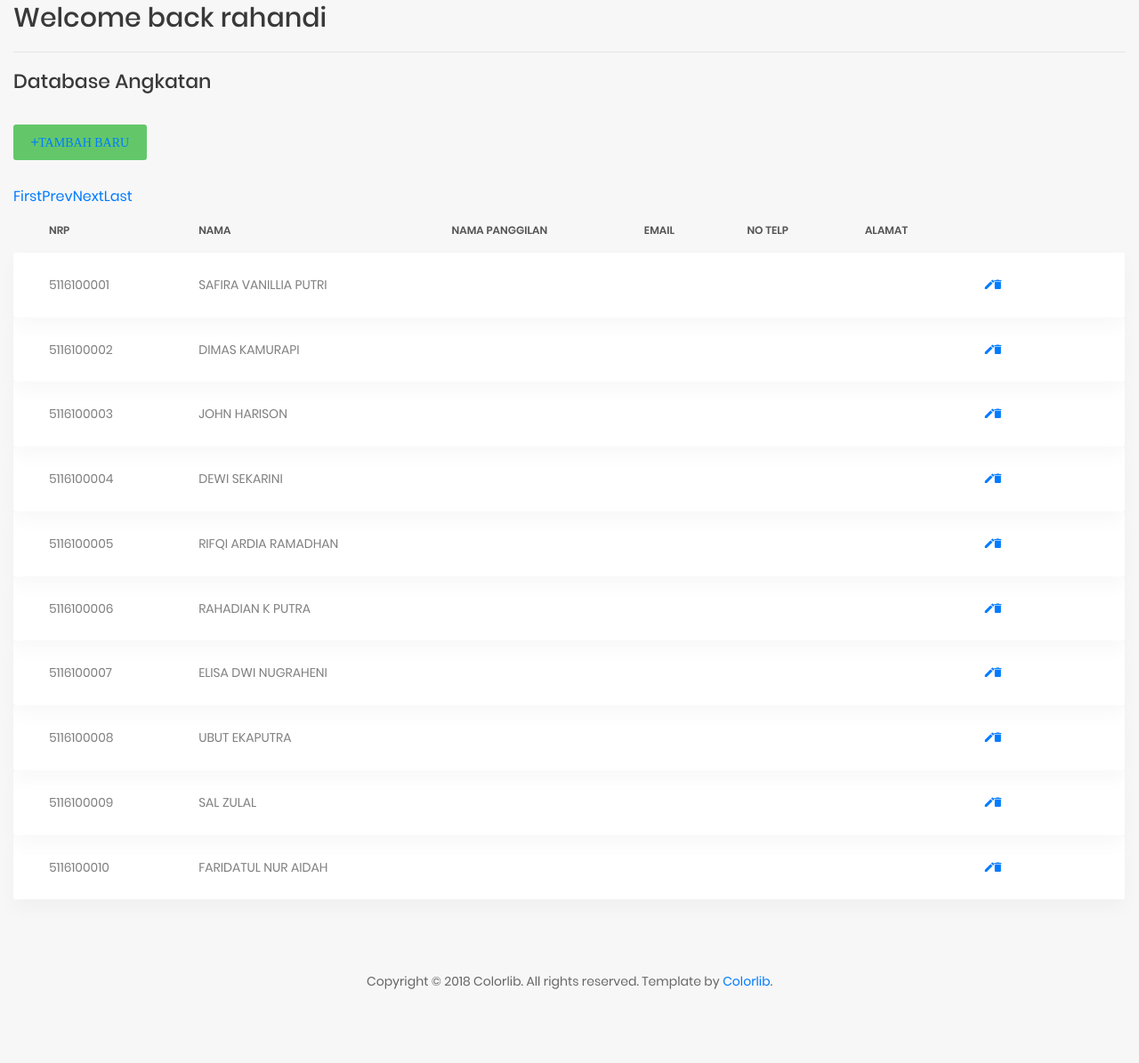
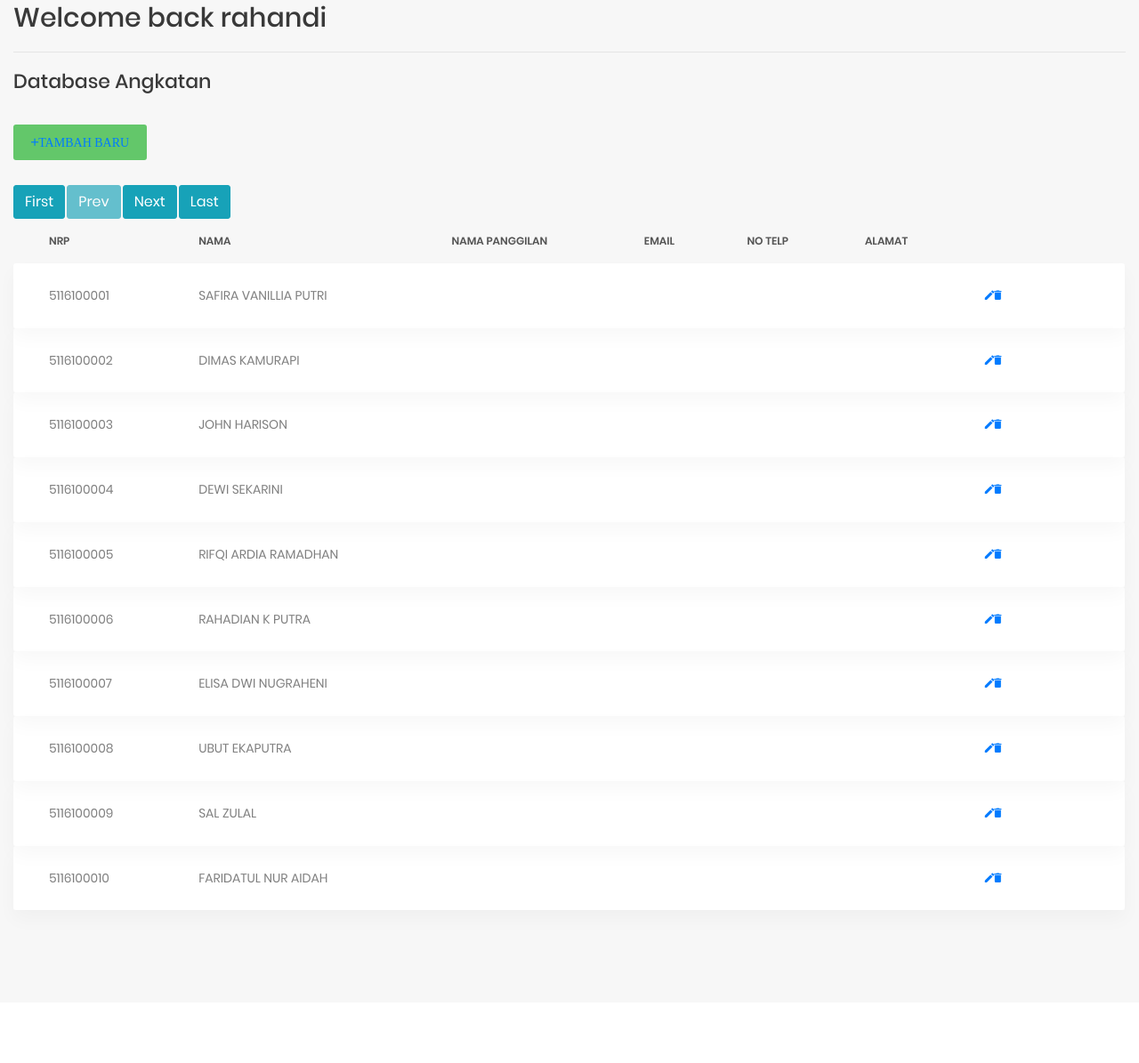
Before and after one commit to Rahandi/db16murni, a PHP site: page /dashboard.php in a window 1280 px wide. Shown: the part 208-1403 px from the top of the page at 89% size. After the commit the page ends 1238 px from the top, so only its background shows below. Run offline with PHP 8.4, Linux system fonts and the light colour scheme; a user stored in the database is signed in; data comes from the database, SQL or seed files in the repository.

Commit message:
sudah ran

```diff
--- a/dashboard.php
+++ b/dashboard.php
@@ -184,14 +184,14 @@ if(!isset($_SESSION['username']) || empty($_SESSION['username'])){
                                                 ?>
 
                                                 <ul class="pagination">
-                                                    <li><a href="?pageno=1">First</a></li>
-                                                    <li class="<?php if($pageno <= 1){ echo 'disabled'; } ?>">
-                                                        <a href="<?php if($pageno <= 1){ echo '#'; } else { echo "?pageno=".($pageno - 1); } ?>">Prev</a>
+                                                    <li class="btn btn-info" ><a style="color: white" href="?pageno=1">First</a></li>
+                                                    <li style="margin-left: 2px" class="<?php if($pageno <= 1){ echo 'disabled'; } ?> btn btn-info">
+                                                        <a style="color: white" href="<?php if($pageno <= 1){ echo '#'; } else { echo "?pageno=".($pageno - 1); } ?>">Prev</a>
                                                     </li>
-                                                    <li class="<?php if($pageno >= $total_pages){ echo 'disabled'; } ?>">
-                                                        <a href="<?php if($pageno >= $total_pages){ echo '#'; } else { echo "?pageno=".($pageno + 1); } ?>">Next</a>
+                                                    <li style="margin-left: 2px" class="<?php if($pageno >= $total_pages){ echo 'disabled'; } ?> btn btn-info">
+                                                        <a style="color: white" href="<?php if($pageno >= $total_pages){ echo '#'; } else { echo "?pageno=".($pageno + 1); } ?>">Next</a>
                                                     </li>
-                                                    <li><a href="?pageno=<?php echo $total_pages; ?>">Last</a></li>
+                                                    <li style="margin-left: 2px" class="btn btn-info"><a style="color: white" href="?pageno=<?php echo $total_pages; ?> ">Last</a></li>
                                                 </ul>
                                     </tbody>
                                 </table>
@@ -201,20 +201,7 @@ if(!isset($_SESSION['username']) || empty($_SESSION['username'])){
                 </div>
             </section>
             <!-- END DATA TABLE-->
-
-            <!-- COPYRIGHT-->
-            <section class="p-t-60 p-b-20">
-                <div class="container">
-                    <div class="row">
-                        <div class="col-md-12">
-                            <div class="copyright">
-                                <p>Copyright © 2018 Colorlib. All rights reserved. Template by <a href="https://colorlib.com">Colorlib</a>.</p>
-                            </div>
-                        </div>
-                    </div>
-                </div>
-            </section>
-            <!-- END COPYRIGHT-->
+<br><br><br><br>
         </div>
 
     </div>
--- a/form.php
+++ b/form.php
@@ -181,6 +181,7 @@ input[type=text],textarea {
     </fieldset>
 </form>
 </div>
+
 </div>
 
 <!-- Jquery JS-->
```
